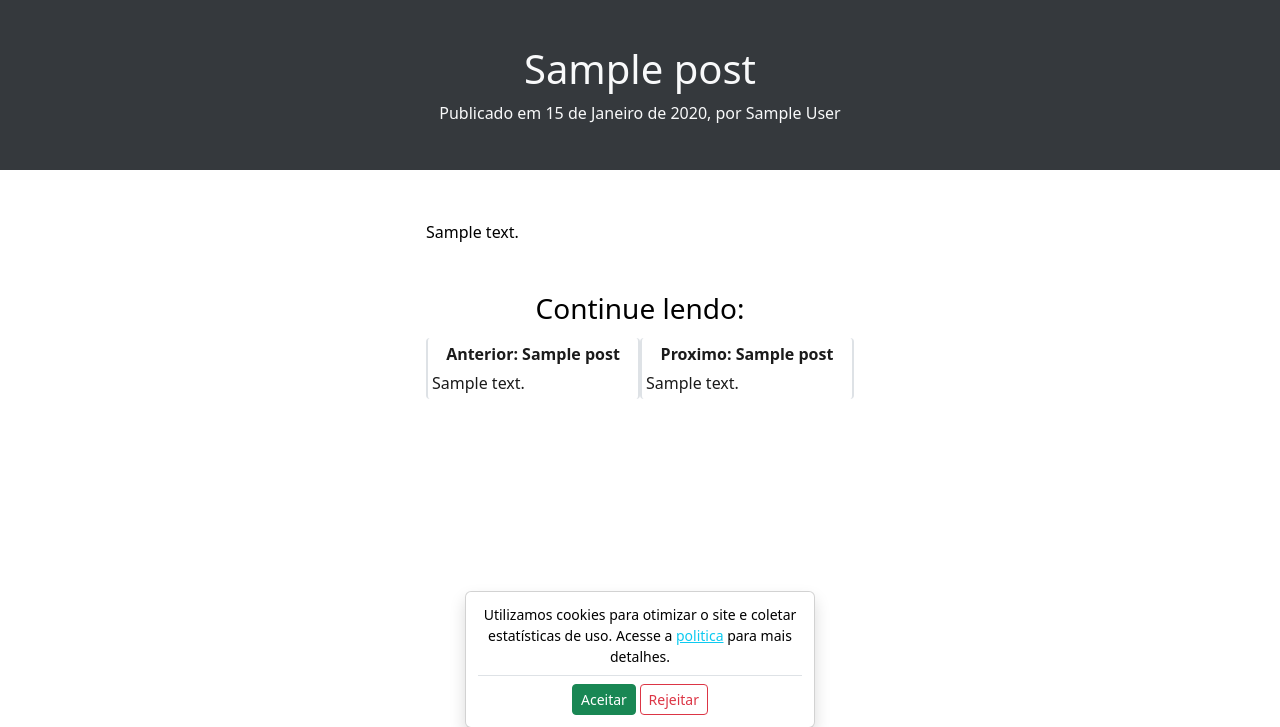
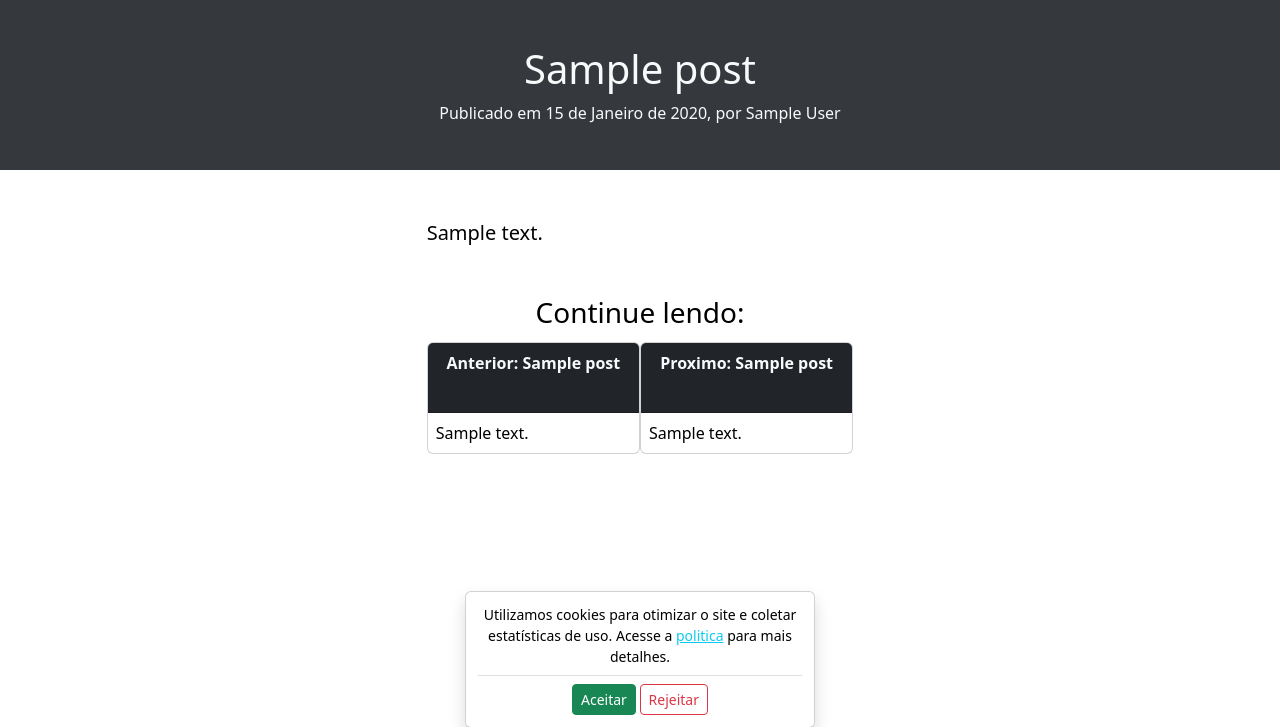
Before and after one commit to BrunoVieiraBarbosa/Blog-Django, a Django app: a page that uses core/templates/posts/post.html in a window 1280 px wide. Shown: the part 56-783 px from the top of the page. Run offline with Django 4.2, Linux system fonts and the light colour scheme; tables that the repository leaves empty hold one stand-in row (values such as "Sample post"); some libraries are stand-ins or nearby versions.

Commit message:
Update style
Atualizando estilo para o bootstrap.

```diff
--- a/core/static/css/post.css
+++ b/core/static/css/post.css
@@ -1,79 +1,20 @@
 @import url('https://fonts.googleapis.com/css2?family=Roboto:ital,wght@0,300;0,400;0,500;0,700;0,900;1,300;1,400;1,500;1,700;1,900&display=swap');
-
-#block-text {
-    position: relative;
-    padding: 10px;
-    margin: auto;
-    margin-top: 40px;
-}
-
-@media(min-width: 768px) {
-    #block-text {
-        width: 35%;
-    }
-}
-
-@media(max-width: 767px) {
-    #block-text {
-        width: 95%;
-    }
-}
-
-#block-text h3 {
-    margin-top: 10px;
-    text-align: center;
-}
 
 #principal-content p {
     text-align: justify;
-    text-indent: 2.5em;
-    font-size:larger;
+    text-indent: 2em;
 }
 
-#principal-content a {
-    text-decoration: none;
-    color: black;
+#end-content {
+    text-align: justify;
 }
-
-#principal-content ul a:hover {
-    color: #141414;
-}
-
-#principal-content ul a:hover::after {
-    content: " ->";
-    text-decoration: none;
-}
-
-.tabela-dados {
-    margin-left: 2.5em;
-    text-align: center;
-}
-
-.tabela-dados td, .tabela-dados th {
-    padding: 2px 5px;
-    border: 1px solid rgba(0, 0, 0, 0.6);
-}
-
-.prev-next-post > a {
-    text-align: center;
-    text-decoration: none;
-    color: #1b1b1b;
-}
-
-.prev-next-post > .title-prev-next-post {
-    padding-bottom: 5px;
-    display: flex;
-    justify-content: center;
-    font-weight: bolder;
-}
-
 
 #sidebar {
     position: fixed;
     top: 220px;
     left: 0px;
     padding: 10px;
-  }
+}
 
 #sidebar a {
     display: block;
--- a/core/templates/posts/post.html
+++ b/core/templates/posts/post.html
@@ -18,14 +18,14 @@
 {% endblock %}
 
 {% block content %}
-<div class="fixed-top sticky-top text-light" id="title" style="background-color: #35393d; padding: 45px 0px;">
+<div class="fixed-top sticky-top text-light" style="background-color: #35393d; padding: 45px 0px;">
     <h1 class="text-center">{{post.title}}</h1>
     <p class="m-auto text-center">
         Publicado em {{post.pub_date}}, por {{post.author.first_name}} {{post.author.last_name}}
     </p>
 </div>
 
-<div class="sticky-top d-none d-md-block m-3" id="sidebar">
+<div class="d-none d-xl-block m-3" id="sidebar">
     <div class="card">
         <div class="card-header bg-dark text-light text-center">
             Sumário
@@ -35,35 +35,47 @@
     </div>
 </div>
 
-<section id="block-text">
-    <div id="principal-content">
+<section class="conteiner mt-5">
+    <div class="col-10 col-md-4 mx-auto fs-5 text-black" id="principal-content">
         {{post.text | safe}}
     </div>
-    <div class="mt-5">
+    <div class="col-10 col-md-4 mx-auto fs-6 mt-5 mb-2" id="end-content">
         {% if previous_post != None or next_post != None %}
-            <h3>Continue lendo:</h3>
-            <div class="col d-flex flex-equal flex-wra">
+            <h3 class="text-center">Continue lendo:</h3>
+            <div class="d-flex flex-equal flex-wrap align-items-stretch justify-content-center">
                 {% if previous_post != None %}
-                    <div class="prev-next-post col-xl-6 col-md-12 p-1 mt-1 border-start border-end border-2 rounded-1 text-decoration-none {% if next_post == None %} mx-auto {% endif %}">
-                        <a href="{% url 'core:post_page' previous_post.slug %}" class="title-prev-next-post">Anterior: {{previous_post.title}}</a>
-                        <a href="{% url 'core:post_page' previous_post.slug %}">{{previous_post.description}}</a>
+                    <div class="card col-12 col-xl-6 mt-1">
+                        <div class="card-header bg-dark text-light text-center" style="height: 70px;">
+                            <a href="{% url 'core:post_page' previous_post.slug %}" class="text-light fw-bold text-decoration-none">Anterior: {{previous_post.title}}</a>
+                        </div>
+                        <ul class="list-group list-group-flush p-2">
+                            <a href="{% url 'core:post_page' previous_post.slug %}" class="text-black text-decoration-none">{{previous_post.description}}</a>
+                        </ul>
                     </div>
                 {% endif %}
                 {% if next_post != None %}
-                    <div class="prev-next-post col-xl-6 col-md-12 p-1 mt-1 border-start border-end border-2 rounded-1 text-decoration-none {% if previous_post == None %} mx-auto {% endif %}">
-                        <a href="{% url 'core:post_page' next_post.slug %}" class="title-prev-next-post">Proximo: {{next_post.title}}</a>
-                        <a href="{% url 'core:post_page' next_post.slug %}">{{next_post.description}}</a>
+                    <div class="card col-12 col-xl-6 mt-1">
+                        <div class="card-header bg-dark text-light text-center" style="height: 70px;">
+                            <a href="{% url 'core:post_page' next_post.slug %}" class="text-light fw-bold text-decoration-none">Proximo: {{next_post.title}}</a>
+                        </div>
+                        <ul class="list-group list-group-flush p-2">
+                            <a href="{% url 'core:post_page' next_post.slug %}" class="text-black text-decoration-none">{{next_post.description}}</a>
+                        </ul>
                     </div>
                 {% endif %}
             </div>
         {% endif %}
         {% if suggestions != None %}
-            <h3>Sugestões de Leitura</h3>
+            <h3 class="text-center mt-2">Sugestões de Leitura</h3>
             <div class="col d-flex flex-equal flex-wrap">
                 {% for suggestion in suggestions %}
-                    <div class="prev-next-post col-xl-6 col-md-12 p-1 mt-3 border-start border-end border-2 rounded-1 text-decoration-none">
-                        <a href="{% url 'core:post_page' suggestion.slug %}" class="title-prev-next-post">{{suggestion.title}}</a>
-                        <a href="{% url 'core:post_page' suggestion.slug %}">{{suggestion.description}}</a>
+                    <div class="card col-12 col-xl-6 mt-1">
+                        <div class="card-header bg-dark text-light text-center" style="height: 70px;">
+                            <a href="{% url 'core:post_page' suggestion.slug %}" class="text-light fw-bold text-decoration-none">{{suggestion.title}}</a>
+                        </div>
+                        <ul class="list-group list-group-flush p-2">
+                            <a href="{% url 'core:post_page' suggestion.slug %}" class="text-black text-decoration-none">{{suggestion.description}}</a>
+                        </ul>
                     </div>
                 {% endfor %}
             </div>
```
